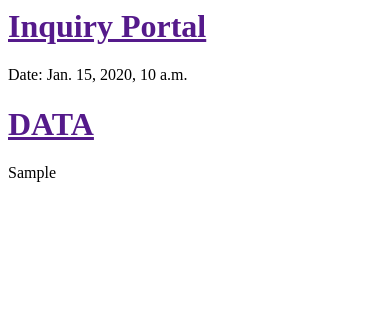
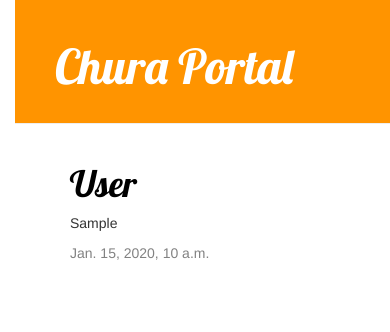
Before and after one commit to walkergitonga/jaribu, a Django app: template contact/templates/contact/inquiry_list.html in a window 390 px wide. Shown: the top 332 px of the page. Run offline with Django 3.2, Linux system fonts and the light colour scheme; the template is opened without the code that fills it: values that come from a table or form of the project are taken from there, others are empty; tables that the repository leaves empty hold one stand-in row (values such as "Sample post"); some libraries are stand-ins or nearby versions.

Commit message:
Added view and template for detailed inquiry as well as CSS for the site.

```diff
--- /dev/null
+++ b/contact/static/css/contact.css
@@ -0,0 +1,55 @@
+h1 a {
+    color: #FCA205;
+    font-family: 'Lobster';
+}
+
+body {
+    padding-left: 15px;
+}
+
+.page-header {
+    background-color: #ff9400;
+    margin-top: 0;
+    padding: 20px 20px 20px 40px;
+}
+
+.page-header h1, .page-header h1 a, .page-header h1 a:visited, .page-header h1 a:active {
+    color: #ffffff;
+    font-size: 36pt;
+    text-decoration: none;
+}
+
+.content {
+    margin-left: 40px;
+}
+
+h1, h2, h3, h4 {
+    font-family: 'Lobster', cursive;
+}
+
+.date {
+    color: #828282;
+}
+
+.save {
+    float: right;
+}
+
+.inquiry-form textarea, .inquiry-form input {
+    width: 100%;
+}
+
+.top-menu, .top-menu:hover, .top-menu:visited {
+    color: #ffffff;
+    float: right;
+    font-size: 26pt;
+    margin-right: 20px;
+}
+
+.inquiry {
+    margin-bottom: 70px;
+}
+
+.inquiry h1 a, .inquiry h1 a:visited {
+    color: #000000;
+}
--- /dev/null
+++ b/contact/templates/contact/base.html
@@ -0,0 +1,23 @@
+{% load staticfiles %}
+<html>
+    <head>
+        <title>Portal</title>
+        <link rel="stylesheet" href="//maxcdn.bootstrapcdn.com/bootstrap/3.2.0/css/bootstrap.min.css">
+        <link rel="stylesheet" href="//maxcdn.bootstrapcdn.com/bootstrap/3.2.0/css/bootstrap-theme.min.css">
+        <link rel="stylesheet" href="{% static 'css/contact.css' %}">
+        <link href="http://fonts.googleapis.com/css?family=Lobster&subset=latin,latin-ext" rel="stylesheet" type="text/css">
+    </head>
+    <body>
+        <div class="page-header">
+            <h1><a href="/">Chura Portal</a></h1>
+        </div>
+        <div class="content container">
+            <div class="row">
+                <div class="col-md-8">
+                {% block content %}
+                {% endblock %}
+                </div>
+            </div>
+        </div>
+    </body>
+</html>
--- a/contact/templates/contact/inquiry_list.html
+++ b/contact/templates/contact/inquiry_list.html
@@ -1,18 +1,13 @@
-<html>
-    <head>
-        <title>Portal</title>
-    </head>
-    <body>
-        <div>
-            <h1><a href="">Inquiry Portal</a></h1>
-        </div>
+{% extends 'contact/base.html' %}
 
+{% block content %}
     {% for inquiry in inquiries %}
-        <div>
-            <p>Date: {{ inquiry.date }}</p>
-            <h1><a href="">{{ inquiry.service }}</a></h1>
+        <div class="inquiry">
+            <h1><a href="{% url 'inquiry_detail' pk=inquiry.pk %}">{{ inquiry.fullname }}</a></h1>
             <p>{{ inquiry.complaint|linebreaks }}</p>
+            <div class="date">
+                {{ inquiry.date }}
+            </div>
         </div>
     {% endfor %}
-    </body>
-</html>
+{% endblock %}
--- a/contact/urls.py
+++ b/contact/urls.py
@@ -3,4 +3,5 @@ from . import views
 
 urlpatterns = [
     url(r'^$', views.inquiry_list, name='inquiry_list'),
+    url(r'^inquiry/(?P<pk>\d+)/$', views.inquiry_detail, name='inquiry_detail'),
 ]
--- a/contact/views.py
+++ b/contact/views.py
@@ -1,4 +1,4 @@
-from django.shortcuts import render
+from django.shortcuts import render, get_object_or_404
 from django.utils import timezone
 from .models import Inquiry
 
@@ -6,3 +6,7 @@ from .models import Inquiry
 def inquiry_list(request):
     inquiries = Inquiry.objects.filter(date__lte=timezone.now()).order_by('date')
     return render(request, 'contact/inquiry_list.html', {'inquiries': inquiries})
+
+def inquiry_detail(request, pk):
+    inquiry = get_object_or_404(Inquiry, pk=pk)
+    return render(request, 'contact/inquiry_detail.html', {'inquiry': inquiry})
```
Also changed, not shown: contact/templates/contact/inquiry_detail.html (added, +14 -0 lines).
